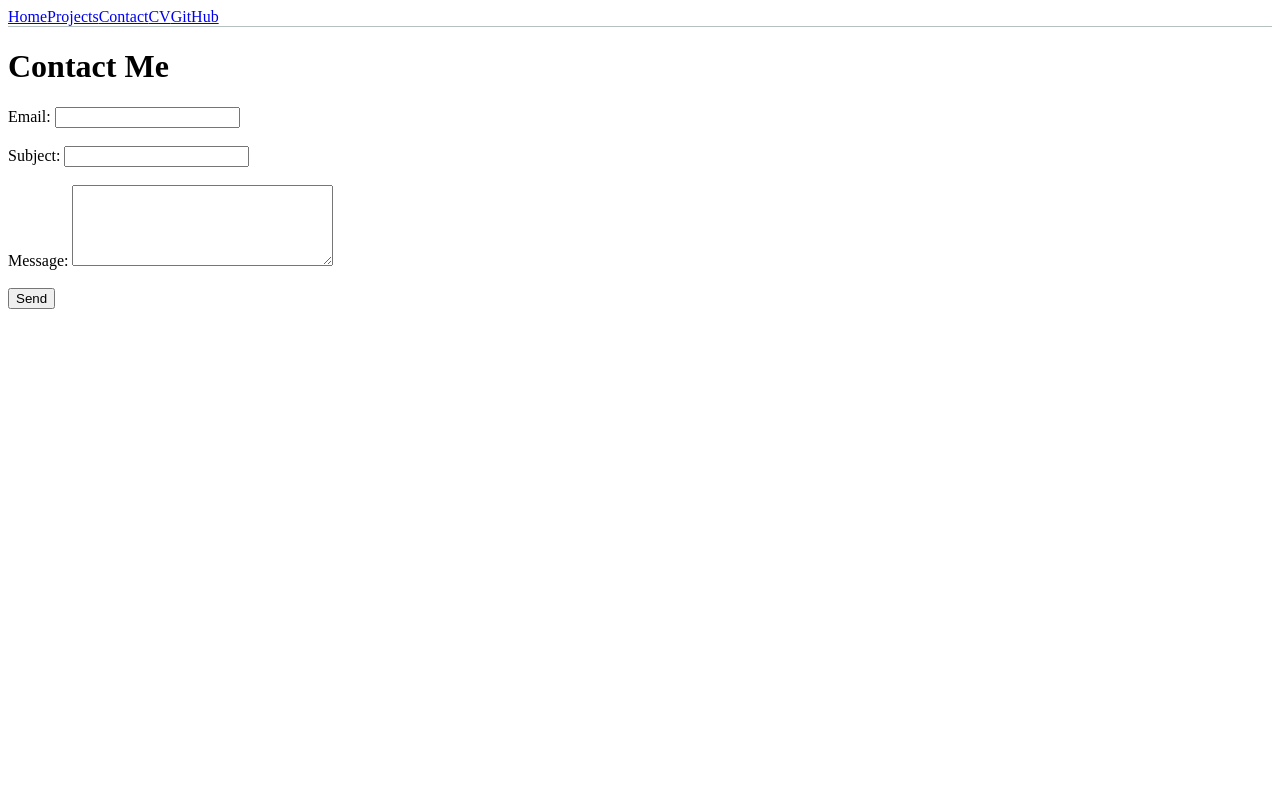
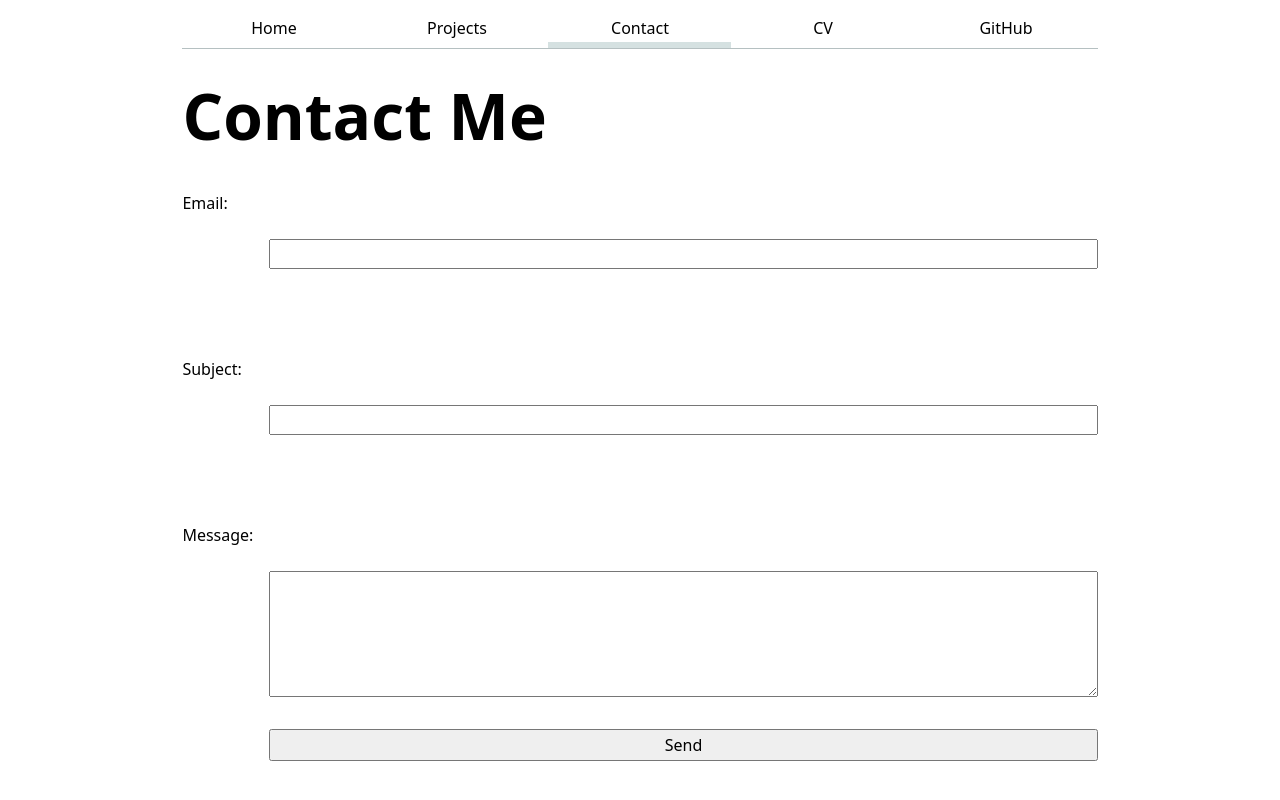
Before and after one commit to RIAJUNEJA/portfolio, a plain HTML site: page contact/index.html in a window 1280 px wide. Drawn offline with Linux system fonts and the light colour scheme; files that its build step writes are made by us from their sources; files whose address does not match are found by name.

Commit message:
Update index.html

```diff
--- a/contact/index.html
+++ b/contact/index.html
@@ -4,7 +4,7 @@
     <meta charset="UTF-8">
     <meta name="viewport" content="width=device-width, initial-scale=1.0">
     <title>Contact</title>
-    <link rel="stylesheet" href="/styles.css">
+    <link rel="stylesheet" href="/Users/riajuneja/Documents/GitHub/portfolio/style.css">
 </head>
 <body>
     <nav style="display: flex; border-bottom: 1px solid oklch(80% 3% 200); margin-bottom: 1em;">
```
